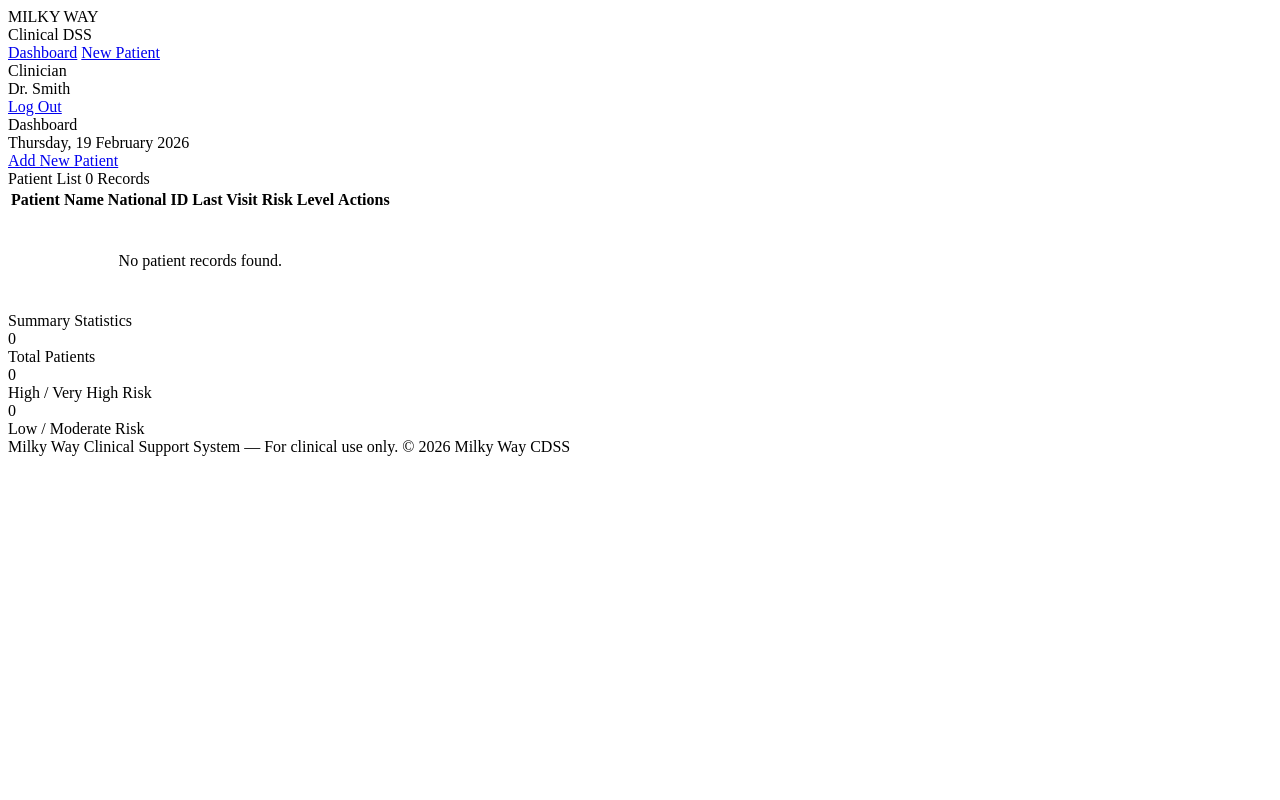
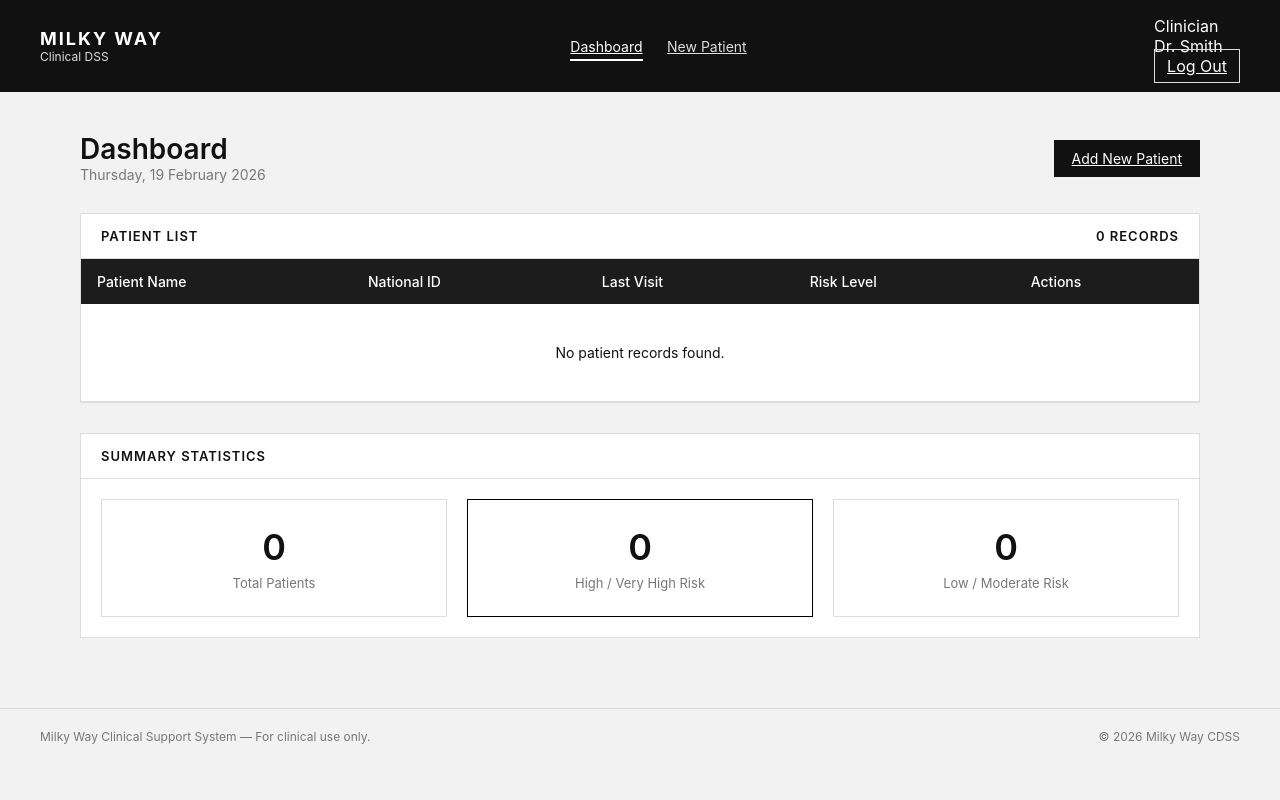
Before and after one commit to Dzoixy/milky-way-new-blood, a FastAPI app: page /clinician/dashboard in a window 1280 px wide. Run offline with FastAPI, Linux system fonts and the light colour scheme; parts of the project's set-up code (start-up, migrations or seed data) failed here and were passed over.

Commit message:
fix add clinician css

```diff
--- /dev/null
+++ b/app/static/css/dashboard.css
@@ -0,0 +1,207 @@
+:root {
+  --black: #111111;
+  --gray-900: #1c1c1c;
+  --gray-700: #444;
+  --gray-500: #777;
+  --gray-300: #ddd;
+  --gray-200: #f2f2f2;
+  --white: #ffffff;
+  --accent: #000000;
+}
+
+* {
+  box-sizing: border-box;
+  font-family: "Inter", "Segoe UI", sans-serif;
+}
+
+body {
+  margin: 0;
+  background: var(--gray-200);
+  color: var(--black);
+}
+
+/* HEADER */
+
+.site-header {
+  background: var(--black);
+  color: var(--white);
+  padding: 16px 40px;
+}
+
+.header-inner {
+  display: flex;
+  align-items: center;
+  justify-content: space-between;
+}
+
+.brand-name {
+  font-weight: 700;
+  letter-spacing: 2px;
+  font-size: 18px;
+}
+
+.brand-sub {
+  font-size: 12px;
+  color: var(--gray-300);
+}
+
+.header-nav .nav-btn {
+  background: none;
+  border: none;
+  color: var(--gray-300);
+  margin: 0 10px;
+  font-size: 14px;
+  cursor: pointer;
+  padding-bottom: 4px;
+}
+
+.header-nav .nav-btn.active {
+  color: var(--white);
+  border-bottom: 2px solid var(--white);
+}
+
+.logout-btn {
+  background: transparent;
+  border: 1px solid var(--gray-300);
+  color: var(--white);
+  padding: 6px 12px;
+  cursor: pointer;
+}
+
+/* MAIN */
+
+.site-main {
+  padding: 40px;
+  max-width: 1200px;
+  margin: auto;
+}
+
+.pg-header {
+  display: flex;
+  justify-content: space-between;
+  align-items: center;
+  margin-bottom: 30px;
+}
+
+.pg-title {
+  font-size: 28px;
+  font-weight: 600;
+}
+
+.pg-sub {
+  font-size: 14px;
+  color: var(--gray-500);
+}
+
+.btn {
+  background: var(--black);
+  color: var(--white);
+  border: none;
+  padding: 10px 18px;
+  cursor: pointer;
+  font-size: 14px;
+}
+
+.btn:hover {
+  opacity: 0.85;
+}
+
+/* PANELS */
+
+.panel {
+  background: var(--white);
+  border: 1px solid var(--gray-300);
+  margin-bottom: 30px;
+}
+
+.panel-head {
+  padding: 14px 20px;
+  border-bottom: 1px solid var(--gray-300);
+  display: flex;
+  justify-content: space-between;
+}
+
+.panel-title {
+  font-size: 13px;
+  font-weight: 600;
+  letter-spacing: 1px;
+  text-transform: uppercase;
+}
+
+.panel-body {
+  padding: 20px;
+}
+
+/* TABLE */
+
+.tbl-wrap {
+  overflow-x: auto;
+}
+
+table {
+  width: 100%;
+  border-collapse: collapse;
+}
+
+thead {
+  background: var(--gray-900);
+  color: var(--white);
+}
+
+th, td {
+  padding: 14px 16px;
+  font-size: 14px;
+  text-align: left;
+}
+
+th {
+  font-weight: 500;
+}
+
+tbody tr {
+  border-bottom: 1px solid var(--gray-300);
+}
+
+tbody tr:hover {
+  background: var(--gray-200);
+}
+
+/* STATS */
+
+.stats-grid {
+  display: grid;
+  grid-template-columns: repeat(3, 1fr);
+  gap: 20px;
+}
+
+.stat-card {
+  border: 1px solid var(--gray-300);
+  padding: 25px;
+  text-align: center;
+}
+
+.stat-card.alert {
+  border-color: #000;
+}
+
+.stat-val {
+  font-size: 36px;
+  font-weight: 600;
+}
+
+.stat-lbl {
+  font-size: 13px;
+  color: var(--gray-500);
+  margin-top: 6px;
+}
+
+/* FOOTER */
+
+.site-footer {
+  padding: 20px 40px;
+  font-size: 12px;
+  color: var(--gray-500);
+  display: flex;
+  justify-content: space-between;
+  border-top: 1px solid var(--gray-300);
+}
--- a/app/templates/dashboard_clinician.html
+++ b/app/templates/dashboard_clinician.html
@@ -1,3 +1,14 @@
+<!DOCTYPE html>
+<html lang="en">
+<head>
+    <meta charset="UTF-8">
+    <title>Milky Way Clinical DSS</title>
+    <meta name="viewport" content="width=device-width, initial-scale=1.0">
+    <link rel="stylesheet" href="/static/css/dashboard.css">
+</head>
+
+<body>
+
 <div class="page" id="page-clinician-dashboard">
   <header class="site-header">
     <div class="header-inner">
@@ -33,7 +44,6 @@
       </div>
     </div>
 
-    <!-- PATIENT LIST -->
     <div class="panel">
       <div class="panel-head">
         <span class="panel-title">Patient List</span>
@@ -54,7 +64,6 @@
                 <th>Actions</th>
               </tr>
             </thead>
-
             <tbody>
               {% if patients %}
                 {% for p in patients %}
@@ -64,7 +73,7 @@
                   <td>{{ p.last_visit }}</td>
                   <td>{{ p.risk_level }}</td>
                   <td>
-                    <a href="/patient/{{ p.id }}" class="btn btn-sm">View</a>
+                    <a href="/patient/{{ p.id }}" class="btn">View</a>
                   </td>
                 </tr>
                 {% endfor %}
@@ -76,13 +85,11 @@
                 </tr>
               {% endif %}
             </tbody>
-
           </table>
         </div>
       </div>
     </div>
 
-    <!-- SUMMARY -->
     <div class="panel">
       <div class="panel-head">
         <span class="panel-title">Summary Statistics</span>
@@ -90,7 +97,6 @@
 
       <div class="panel-body">
         <div class="stats-grid">
-
           <div class="stat-card">
             <div class="stat-val">
               {{ patients|length if patients else 0 }}
@@ -111,7 +117,6 @@
             </div>
             <div class="stat-lbl">Low / Moderate Risk</div>
           </div>
-
         </div>
       </div>
     </div>
@@ -123,3 +128,6 @@
     <span>© 2026 Milky Way CDSS</span>
   </footer>
 </div>
+
+</body>
+</html>
```
